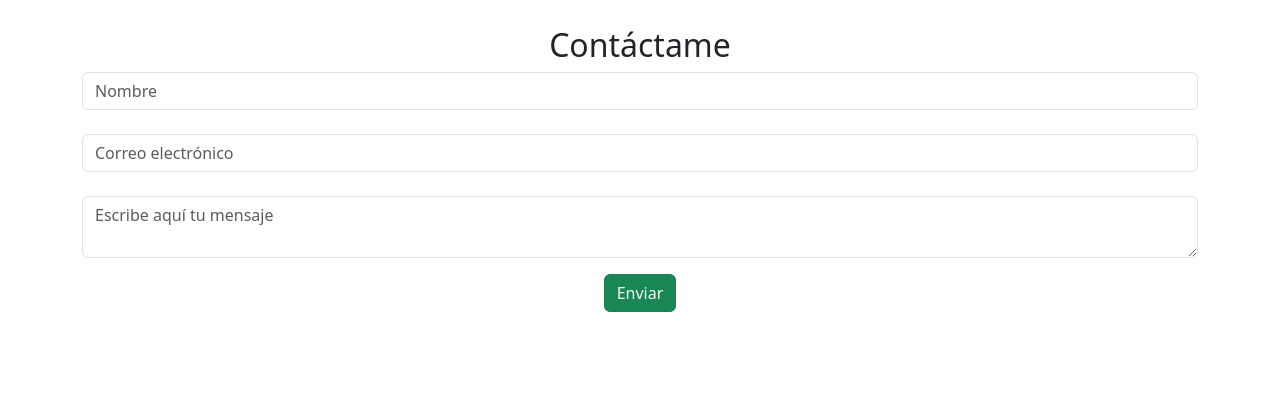
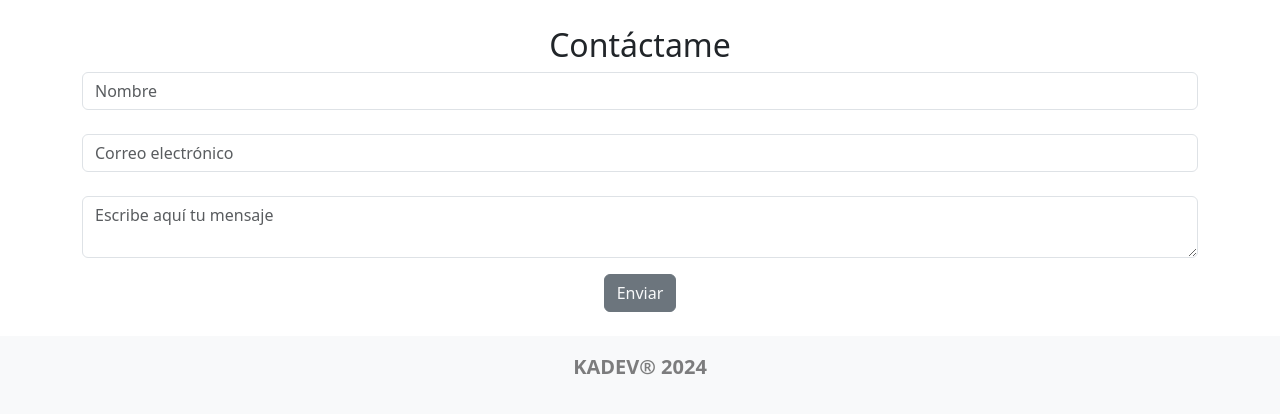
Before and after one commit to diegnzv/forkkevof290, a plain HTML site: page index.html in a window 1280 px wide. Shown: the part 2135-2549 px from the top of the page. Before the commit the page ends 2463 px from the top, so only its background shows below. Drawn offline with nearby package versions, Linux system fonts and the light colour scheme; a web font is replaced by a local one.

Commit message:
agrego footer

```diff
--- a/index.html
+++ b/index.html
@@ -177,11 +177,13 @@
                     placeholder="Escribe aquí tu mensaje"></textarea>
             </div>
             <div class="my-3 text-center">
-                <button class="btn btn-success text-light">Enviar</button>
+                <button class="btn btn-secondary text-light">Enviar</button>
             </div>
           </form>
         </section>
-        <footer>
+        <footer class="bg-body-tertiary p-3 text-center mt-4 fs-5 fw-bold text-black-50">
+          <p>KADEV® 2024</p>
+        </footer>
     <script src="https://cdn.jsdelivr.net/npm/bootstrap@5.3.3/dist/js/bootstrap.bundle.min.js" integrity="sha384-YvpcrYf0tY3lHB60NNkmXc5s9fDVZLESaAA55NDzOxhy9GkcIdslK1eN7N6jIeHz" crossorigin="anonymous"></script>
   </body>
 </html>
```
